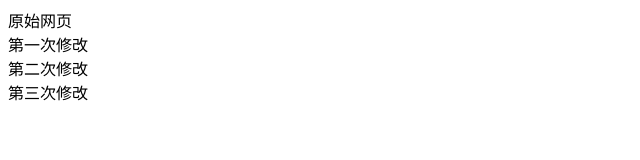
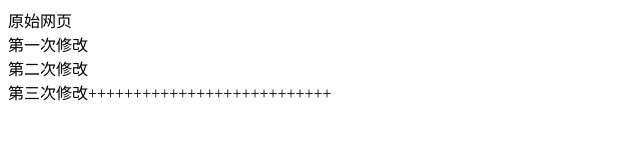
Before and after one commit to zhousong137325548/test, a plain HTML site: page index.html in a window 1280 px wide. Shown: the whole page, without its empty margins (0-640 px from the left). Drawn offline with Linux system fonts and the light colour scheme.

Commit message:
master分支上修改的内容

```diff
--- a/index.html
+++ b/index.html
@@ -9,7 +9,7 @@
    <div>原始网页</div>
    <div>第一次修改</div>
    <div>第二次修改</div>
-  <div>第三次修改</div>
+  <div>第三次修改+++++++++++++++++++++++++++</div>
 
 
 
```
